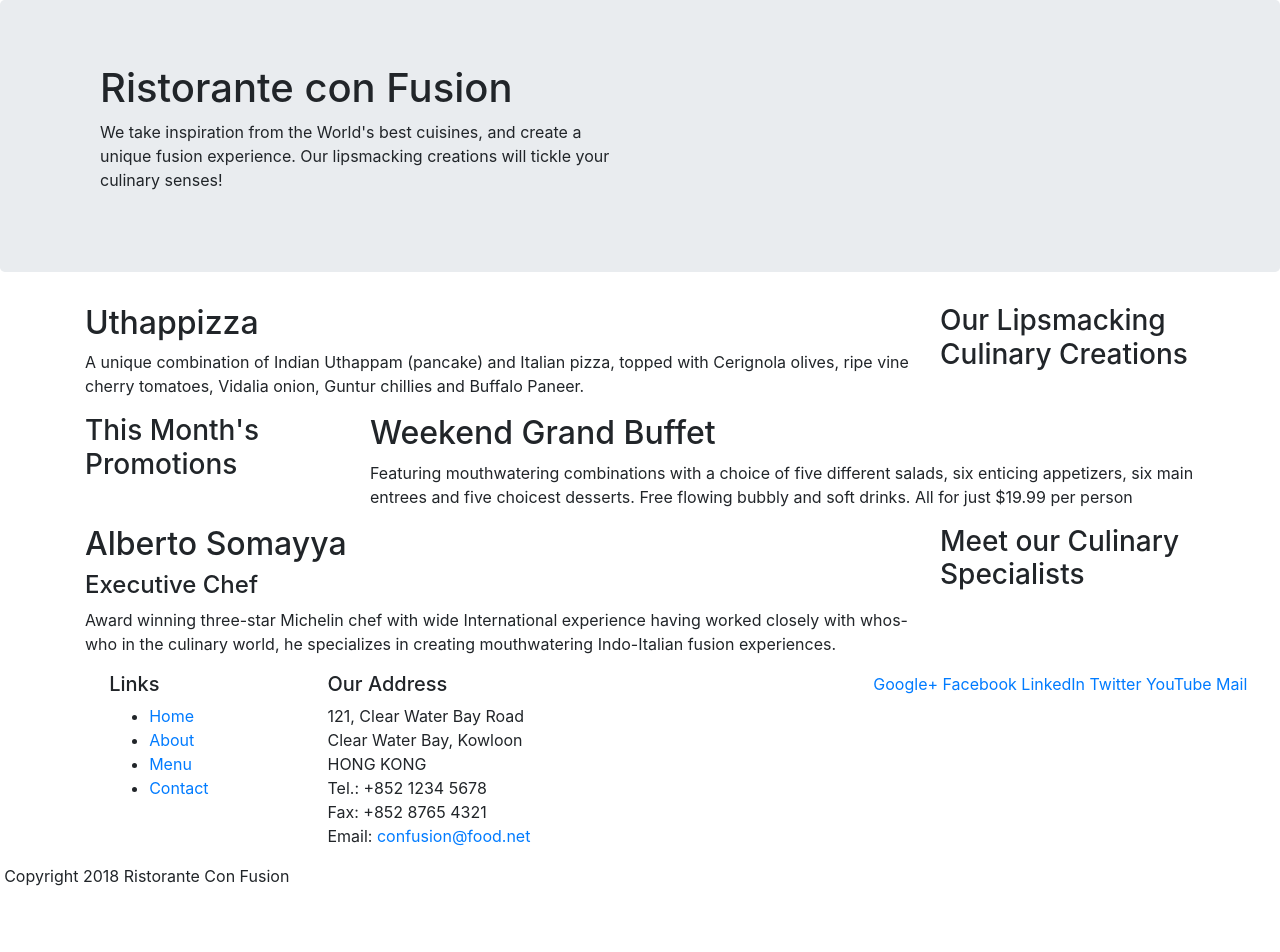
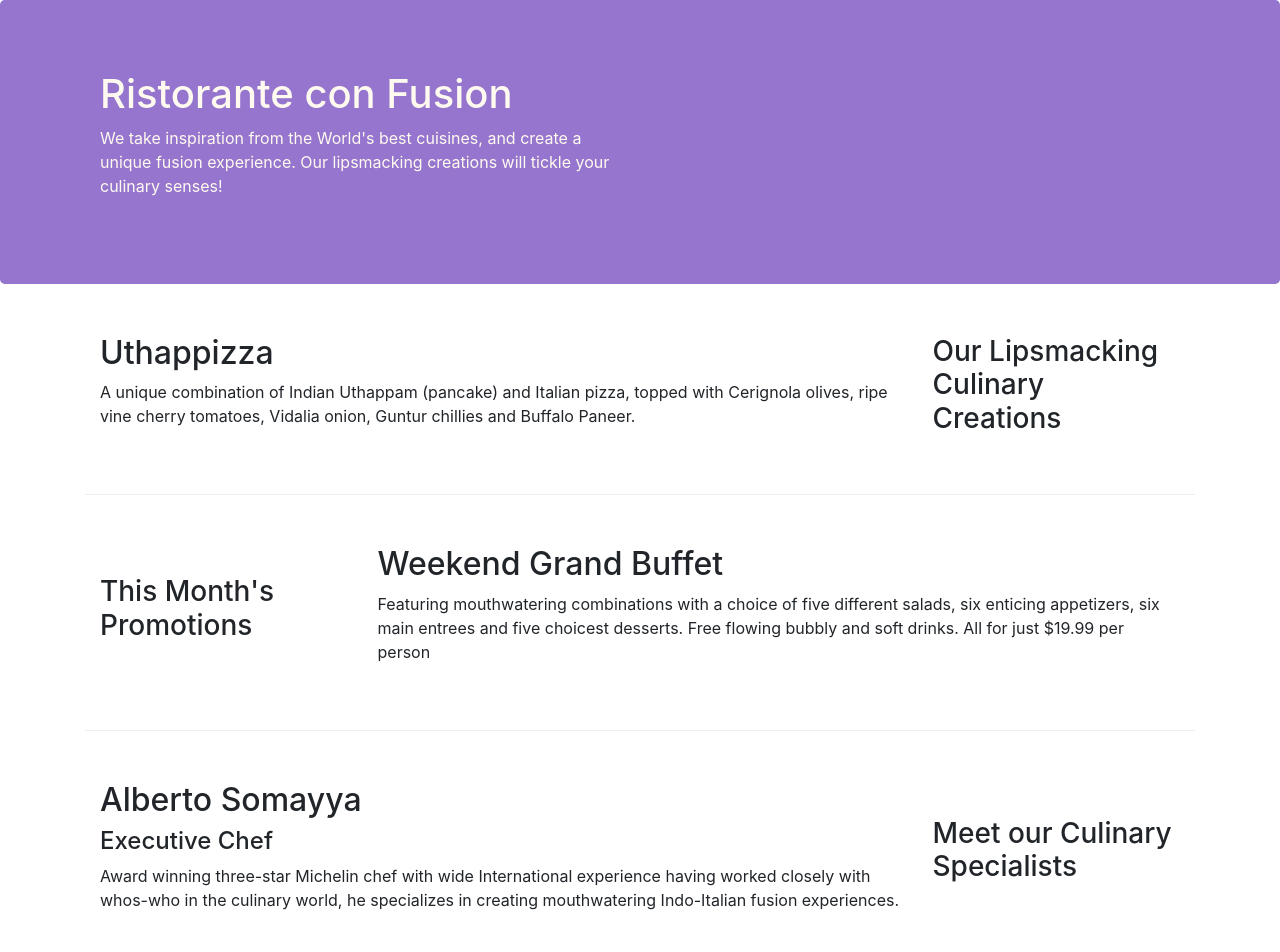
Before and after one commit to shivamkushwah0/react-and-angular, a website: page index.html in a window 1280 px wide. Shown: the top 952 px of the page. Before the commit the page ends 904 px from the top, so only its background shows below. Drawn offline with nearby package versions, Linux system fonts and the light colour scheme.

Commit message:
bootstrap grid part 2

```diff
--- /dev/null
+++ b/CSS/styles.css
@@ -0,0 +1,37 @@
+.row-header
+{
+	margin: 0px auto;
+	padding:0px auto;
+}
+
+.row-content
+{
+	margin : 0px auto ;
+	padding :50px 0px 50px 0px ;
+	border-bottom :1px ridge;
+	min-height:400x;
+}
+
+.footer
+{
+	background-color: #D1C4E9;
+	margin :0px auto;
+	padding:20px 0px 20px 0px;
+
+}
+
+.jumbotron
+{
+	padding:70px 30px 70px 30px;
+	margin:0px auto;
+	background:#9575CD;
+	color:floralwhite;
+
+}
+
+address
+{
+	font-size :80%;
+	margin:0px;
+	color:#0f0f0f;
+}
--- a/index.html
+++ b/index.html
@@ -9,12 +9,13 @@
 
     <!-- Bootstrap CSS -->
     <link rel="stylesheet" href="node_modules/bootstrap/dist/css/bootstrap.min.css" type="text/css">
+    <link rel="stylesheet" type="text/css" href="css/styles.css">
     <title>Ristorante Con Fusion</title>
 </head>
 
 <body>
 
-    <header>
+    <header class="row-header">
         <div class="jumbotron" >
             <div class="container">
                 <div class="col-sm-6">
@@ -28,7 +29,7 @@
     </header>
 
     <div class="container">
-        <div class="row">
+        <div class="row row-content align-items-center" >
             <div class="col-12 col-sm-4 order-sm-last col-md-3">
                 <h3>Our Lipsmacking Culinary Creations</h3>
             </div>
@@ -39,7 +40,7 @@
         </div>
 
 
-        <div class="row">
+        <div class="row row-content align-items-center">
             <div class="col-12 col-sm-4 order-sm-first col-md-3">
                 <h3>This Month's Promotions</h3>
             </div>
@@ -49,7 +50,7 @@
             </div>
         </div>
 
-        <div class="row">
+        <div class="row row-content align-items-center">
             <div class="col-12 col-sm-4 order-sm-last col-md-3">
                 <h3>Meet our Culinary Specialists</h3>
             </div>
@@ -61,12 +62,12 @@
         </div>
     </div>
 
-    <footer>
+    <footer class="footer">
         <div class="conainer">
             <div class="row">
                 <div class="  offset-1 col-4 col-sm-2">
                     <h5>Links</h5>
-                    <ul>
+                    <ul class="list-unstyled">
                         <li><a href="#">Home</a></li>
                         <li><a href="#">About</a></li>
                         <li><a href="#">Menu</a></li>
@@ -84,18 +85,18 @@
 		              Email: <a href="mailto:confusion@food.net">confusion@food.net</a>
 		           </address>
                 </div >
-                <div class="col-12 col-sm-4">
+                <div class="col-12 col-sm-4 align-self-center text-center">
                     <div>
-                        <a href="http://google.com/+">Google+</a>
-                        <a href="http://www.facebook.com/profile.php?id=">Facebook</a>
-                        <a href="http://www.linkedin.com/in/">LinkedIn</a>
-                        <a href="http://twitter.com/">Twitter</a>
-                        <a href="http://youtube.com/">YouTube</a>
+                        <a href="http://google.com/+">Google+</a><br>
+                        <a href="http://www.facebook.com/profile.php?id=">Facebook</a><br>
+                        <a href="http://www.linkedin.com/in/">LinkedIn</a><br>
+                        <a href="http://twitter.com/">Twitter</a><br>
+                        <a href="http://youtube.com/">YouTube</a><br>
                         <a href="mailto:">Mail</a>
                     </div>
                 </div>
            </div>
-           <div class="row">
+           <div class="row justify-content-center">
                 <div cass="col-auto ">
                     <p>© Copyright 2018 Ristorante Con Fusion</p>
                 </div>
```
